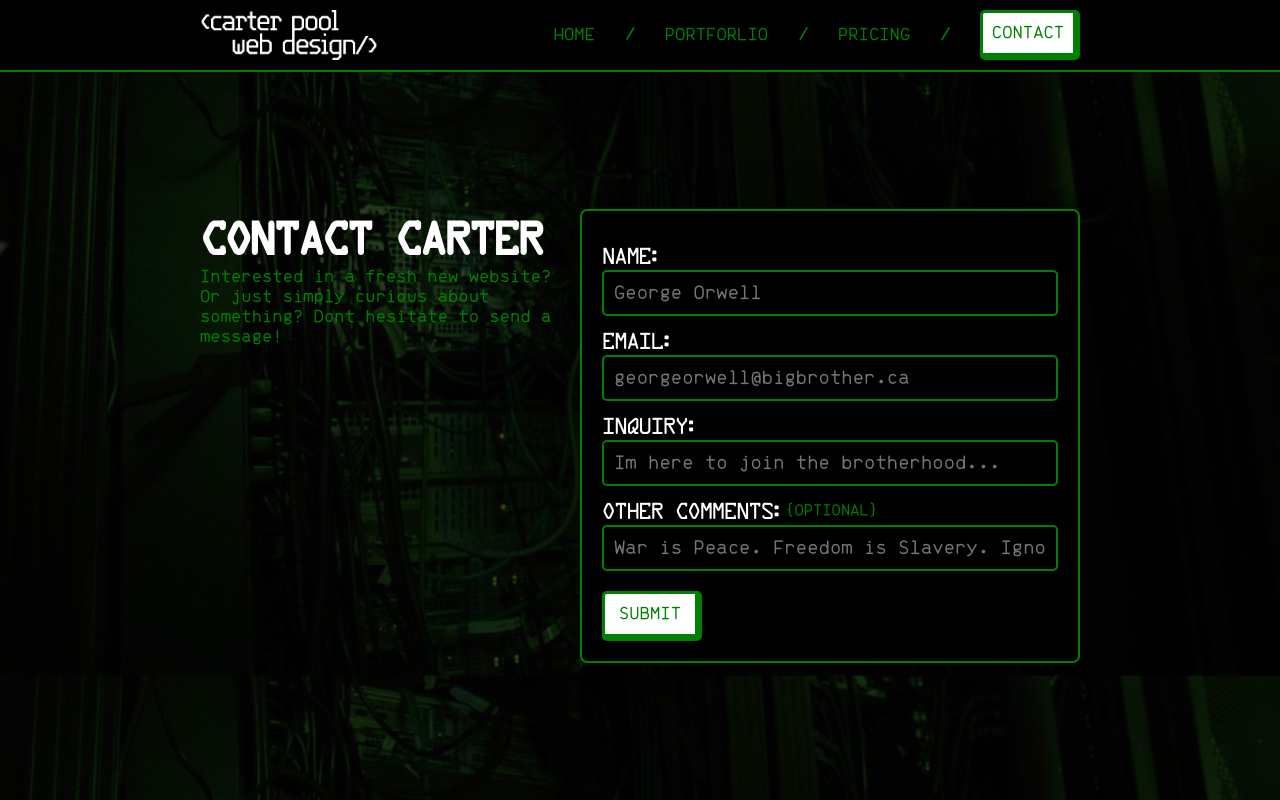
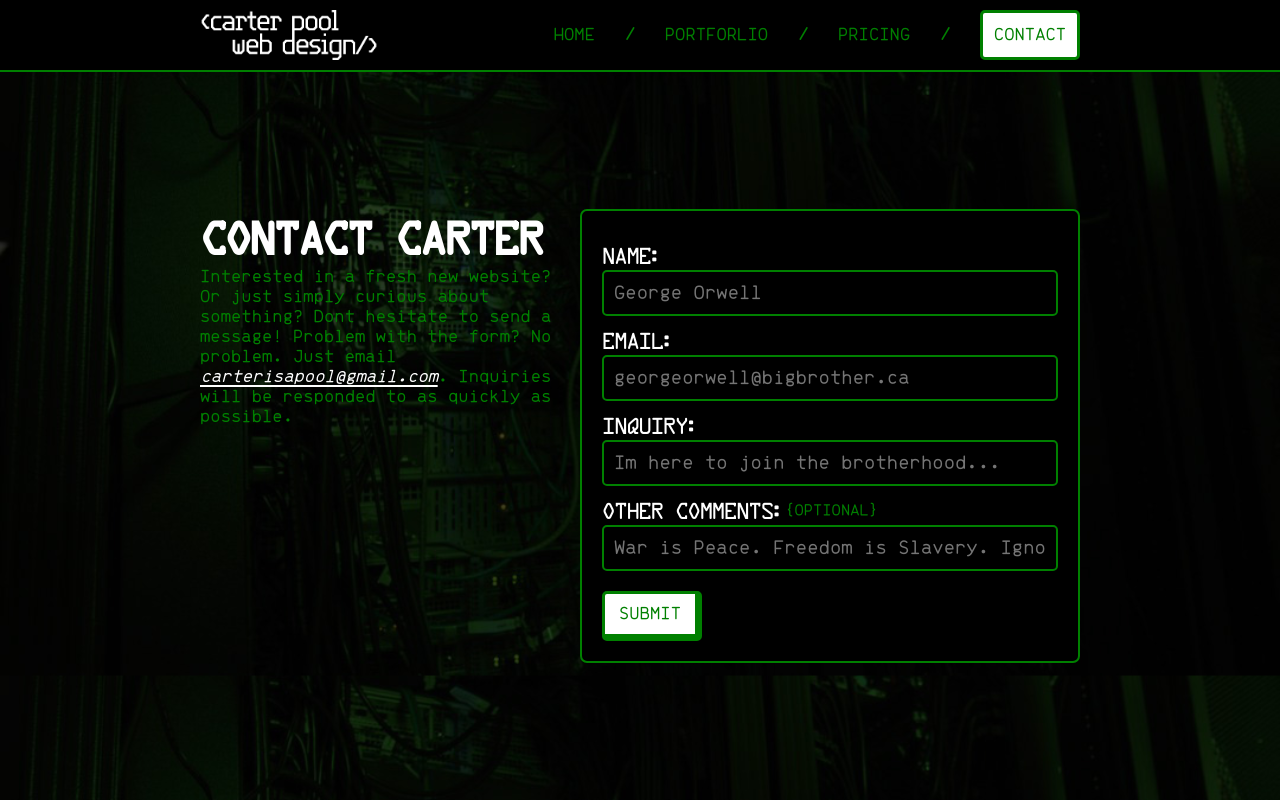
Before and after one commit to hhhhhhhh75/cpwd, a plain HTML site: page contact.html in a window 1280 px wide. Drawn offline with nearby package versions, Linux system fonts and the light colour scheme.

Commit message:
Add files via upload

```diff
--- a/contact.html
+++ b/contact.html
@@ -20,7 +20,7 @@
 		<a style="margin:0;padding:0;font-family:dataControl;">/</a>
 		<a class="main-links link" href="pricing.html">PRICING</a>
 		<a style="margin:0;padding:0;font-family:dataControl;">/</a>
-		<a class="main-links" href="contact.html" style="margin-right:0px; color:white;"><button>CONTACT</button></a>
+		<a class="main-links" href="contact.html" style="margin-right:0px; color:white;"><button style="border:solid 3px green">CONTACT</button></a>
 
 	</div>
 
@@ -45,7 +45,7 @@
 		<div class="contact-thing" style="display:flex;flex-direction:row;justify-content:space-between;width:100%;">
 		<div class="contact-info">
 			<h2>Contact Carter</h2>
-			<p>Interested in a fresh new website? Or just simply curious about something? Dont hesitate to send a message!</p>
+			<p>Interested in a fresh new website? Or just simply curious about something? Dont hesitate to send a message! Problem with the form? No problem. Just email <a href="mailto:carterisapool@gmail.com" style="color:white;text-decoration:underline;font-style:italic;">carterisapool@gmail.com</a>. Inquiries will be responded to as quickly as possible.</p>
 
 
 		</div>
--- a/stylesheet.css
+++ b/stylesheet.css
@@ -436,7 +436,7 @@ font-size:25px;
 
 
 .bar {
-	transition:all 0.2s;
+	transition:all 0.2s ease-in-out;
 	margin:6px;
 	margin-right:0px;
 	z-index:5;
```
Also changed, not shown: portforlio.html (+1 -1 lines).
